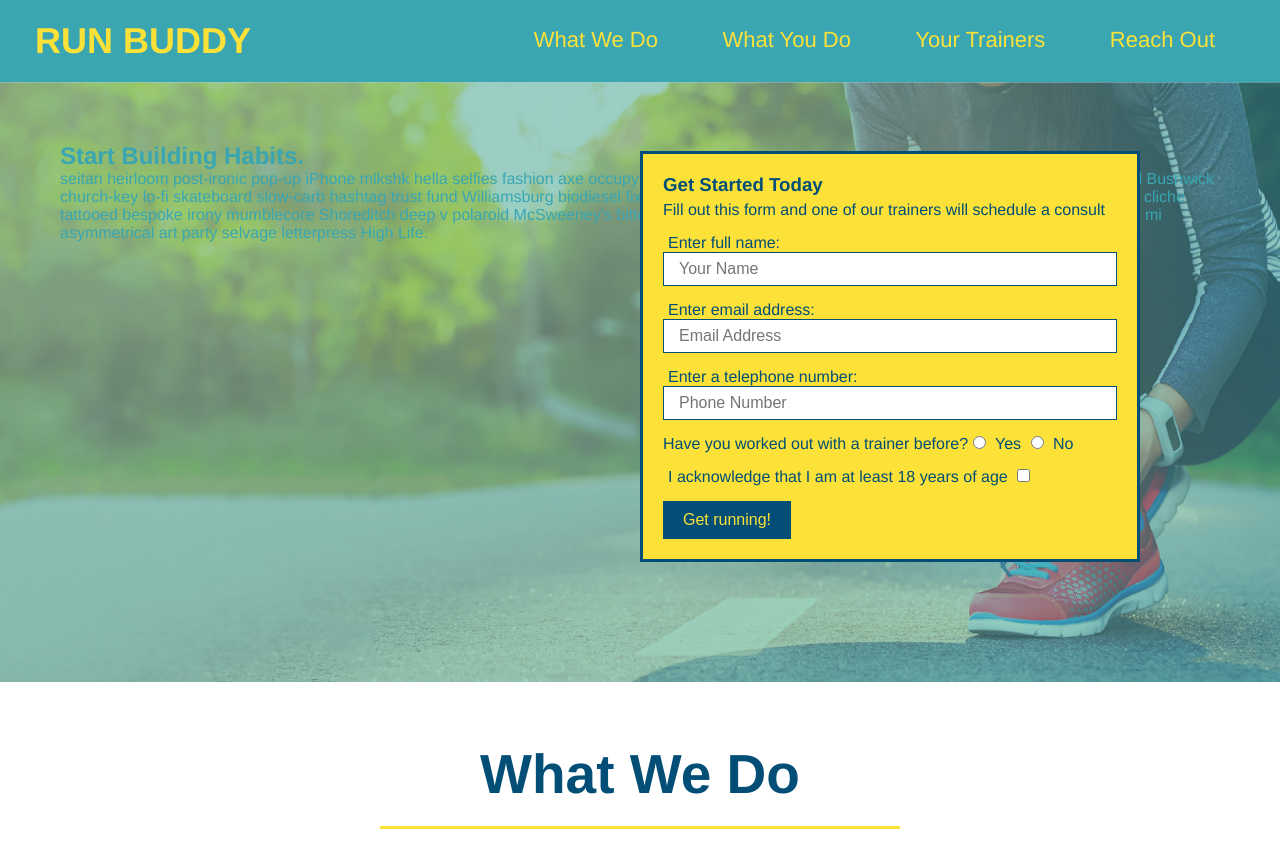
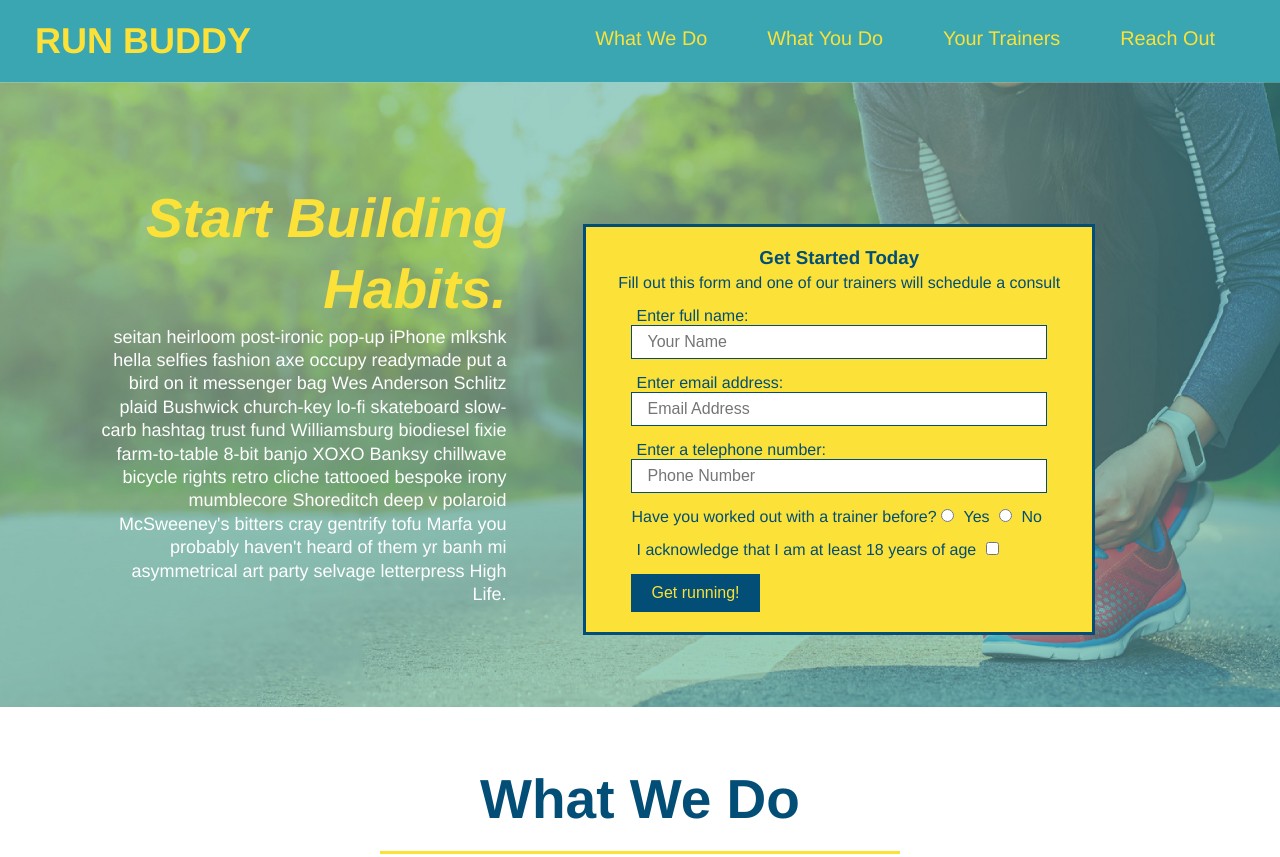
Before and after one commit to kenneththelarson/run-buddy, a plain HTML site: page index.html in a window 1280 px wide. Shown: the top 857 px of the page. Drawn offline with Linux system fonts and the light colour scheme.

Commit message:
add flexbox to the hero

```diff
--- a/assets/css/style.css
+++ b/assets/css/style.css
@@ -33,31 +33,36 @@ header nav {
     margin: 7px 0;
 }
 
-header nav ul li {
-    display: inline;
+header nav ul {
+    display: flex;
+    flex-wrap: wrap;
+    justify-content: space-between;
+    align-items: center;
+    list-style: none;
 }
 
 header nav ul li a {
     margin: 0 30px;
     font-weight: lighter;
-    font-size: 22px;
+    font-size: 1.55vw;
 }
 
 footer {
     background: #fce138;
     width: 100%;
     padding: 40px 35px;
+    display: flex;
+    justify-content: space-between;
+    flex-wrap: wrap;
 }
 
 footer h2{
-    display: inline;
     color: #024e76;
     font-size: 30px;
     margin: 0;
 }
 
 footer div {
-    float: right;
     line-height: 1.5;
     text-align: right;
 }
@@ -72,21 +77,23 @@ section {
 
 .hero {
     background-image: url("../images/hero-bg.jpg");
-    height: 600px;
     background-size: cover;
     background-position: center;
-    position: relative;
 }
 
 .hero-form {
     background: #fce138;
     padding: 20px;
-    width: 500px;
+    width: 40%;
     color: #024e76;
     border: solid 3px #024e76;
     position: absolute;
     bottom: 120px;
     right: 140px;
+    display: flex;
+    justify-content: center;
+    flex-wrap: wrap;
+    margin: 3.5%;
 }
 
 header h3 {
@@ -96,6 +103,21 @@ header h3 {
 
 .hero-form p {
     margin: 5px 0 15px 0;
+}
+
+.hero-cta {
+    width: 35%;
+    text-align: right;
+    margin: 3.5%;
+    color: #fff;
+    font-size: 18px;
+    line-height: 1.3;
+}
+
+.hero-cta h2 {
+    font-style: italic;
+    font-size: 55px;
+    color: #fce138;
 }
 
 .form-input {
```
